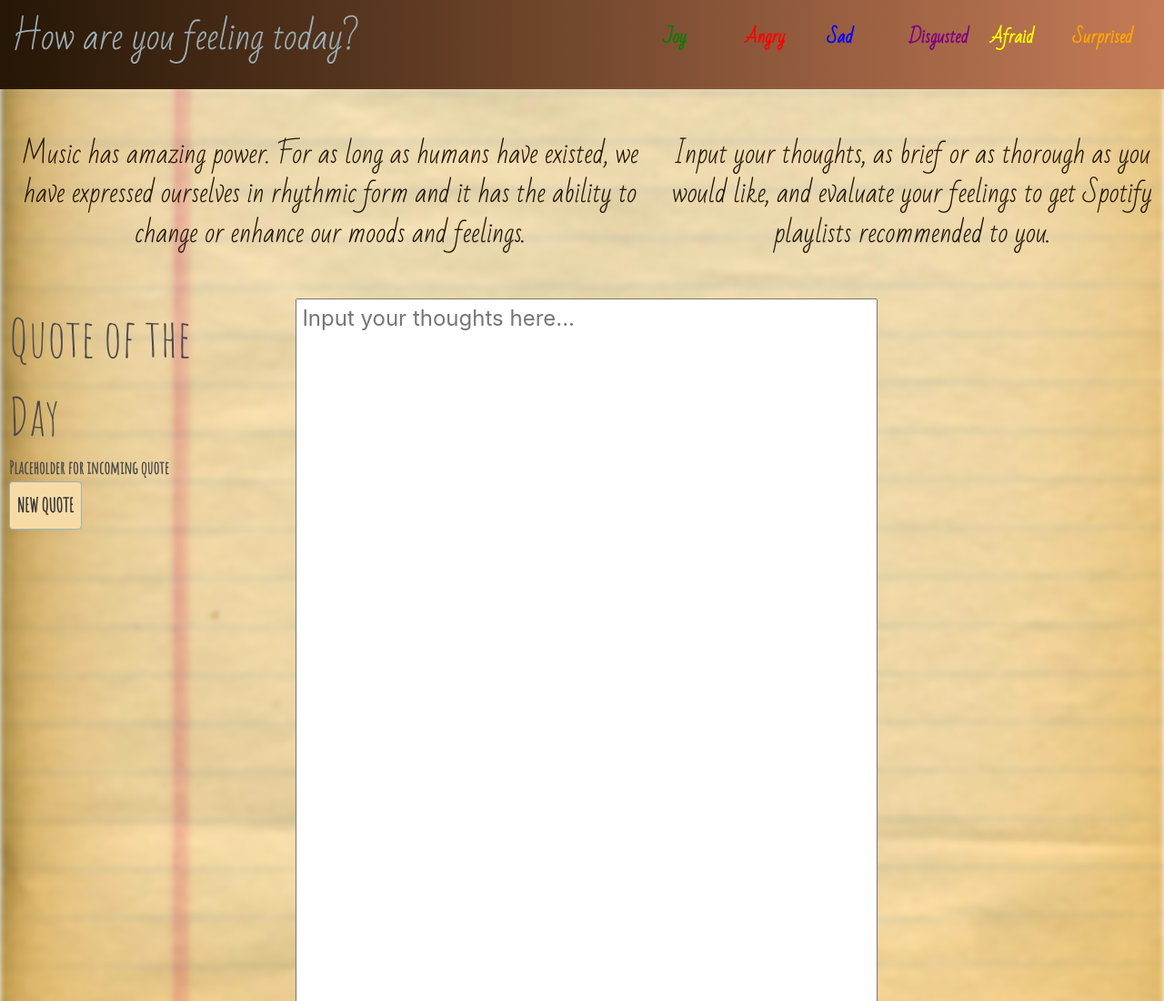
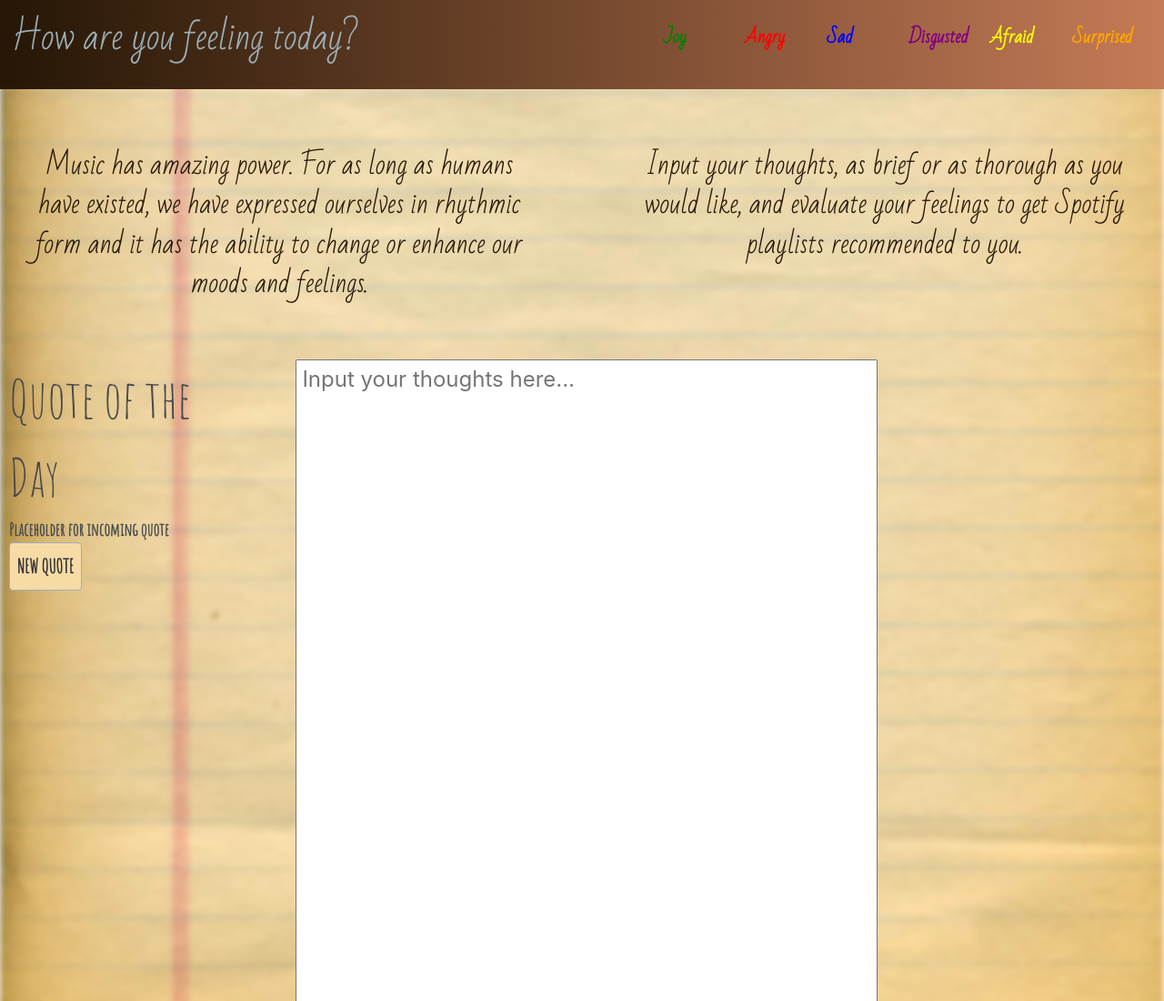
Before and after one commit to richardjhong/journal-playlist, a plain HTML site: page index.html in a window 1280 px wide. Shown: the top 1100 px of the page at 91% size. Drawn offline with nearby package versions, Linux system fonts and the light colour scheme.

Commit message:
spaced the two textboxes at the top to be evenely spaced

```diff
--- a/assets/css/style.css
+++ b/assets/css/style.css
@@ -249,10 +249,22 @@ header h1 {
 }
 
 #blurb {
+  display: flex;
   text-align: center;
+  justify-content: center;
   color: var(--bistre);
   font-family: 'Bad Script', cursive;
   font-size: 50%;
+}
+
+.h2-tags {
+  padding-left: 3%;
+  padding-right: 5%;
+}
+
+.h2-instructions {
+  padding-right: 3%;
+  padding-left: 5%;
 }
 
 #snackbar {
--- a/index.html
+++ b/index.html
@@ -28,11 +28,11 @@
 
   <container>
     <div class="row" id="blurb">
-        <h2>
+        <h2 class="column h2-tags">
           Music has amazing power. For as long as humans have existed, we have expressed ourselves in
             rhythmic form and it has the ability to change or enhance our moods and feelings.
         </h2>
-        <h2>
+        <h2 class="column h2-instructions">
           Input your thoughts, as brief or as thorough as you would like, and evaluate your feelings to get
             Spotify playlists recommended to you.
         </h2>
```
